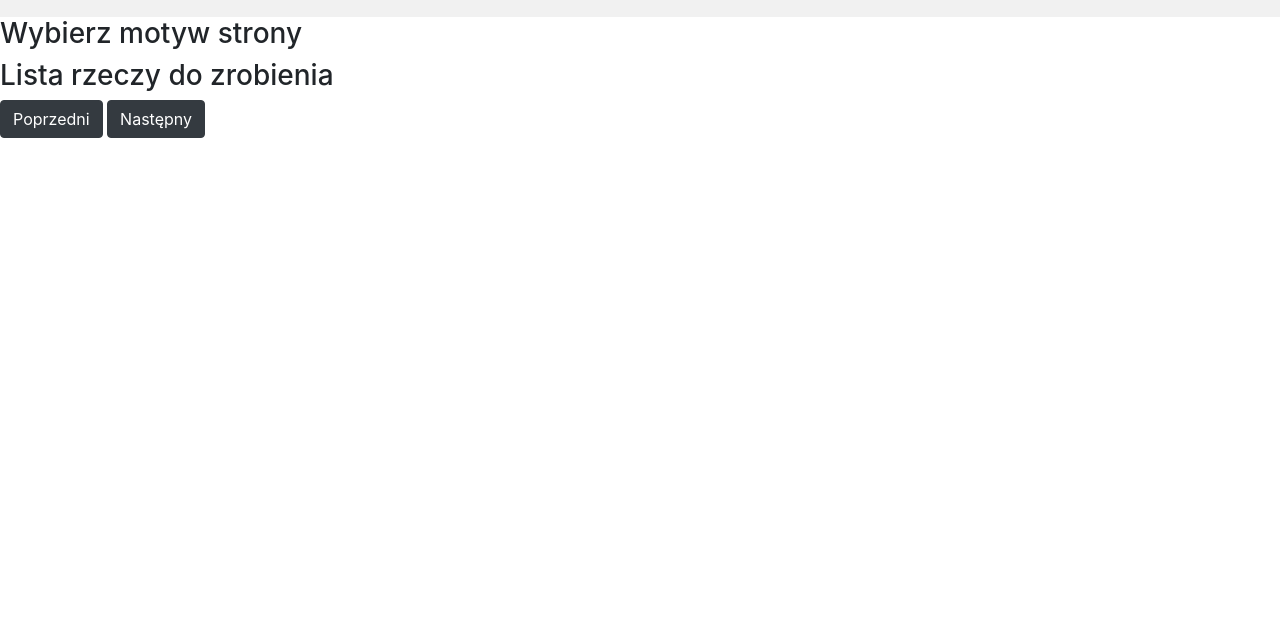
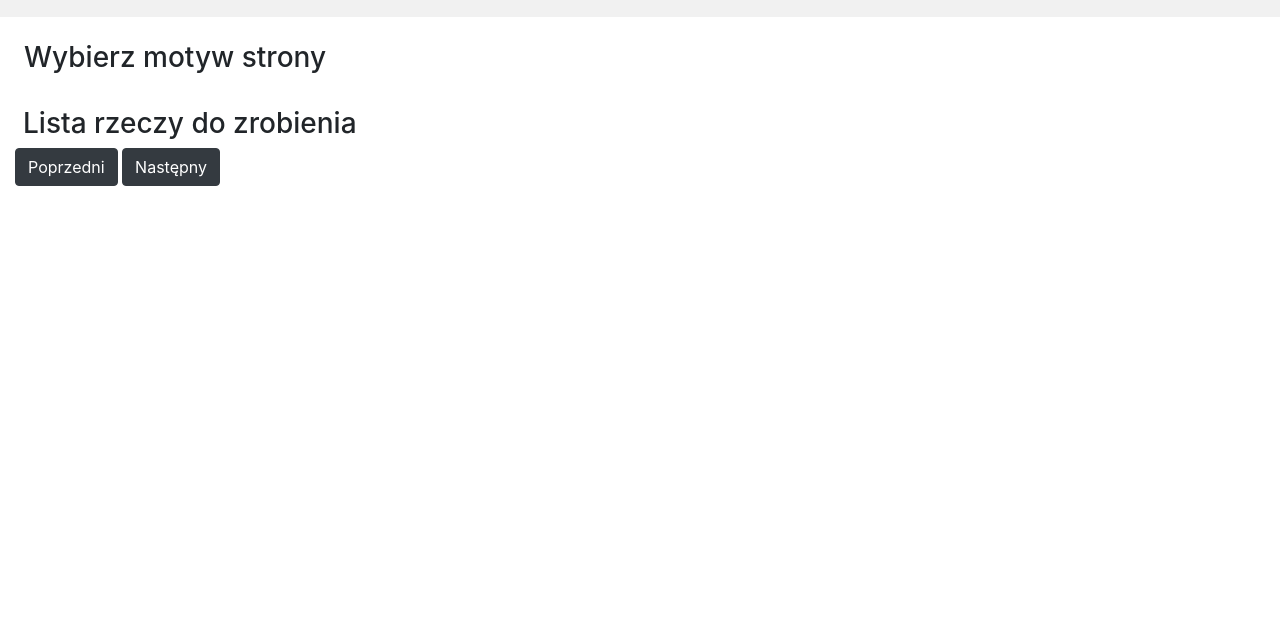
Before and after one commit to janschab/edi_projekt, a plain HTML site: page index.html in a window 1280 px wide. Shown: the part 103-746 px from the top of the page. Drawn offline with nearby package versions, Linux system fonts and the light colour scheme; no server answers.

Commit message:
Update index.html
final v.

```diff
--- a/index.html
+++ b/index.html
@@ -1,6 +1,5 @@
 <!doctype html>
 <html lang="pl">
-
 <head>
     <meta charset="utf-8">
     <meta http-equiv="X-UA-Compatible" content="IE=edge,chrome=1">
@@ -17,24 +16,27 @@
 </head>
 
 <body>
-    <header class="todo_header">
+    <header class="todo_header mb-4">
         <a href="index.html"><h1>Todo list</h1></a>
     </header>
     <main>
-        <div class="row">
-            <div class="col-sm-12">
-                <h3>Wybierz motyw strony</h3>
-                <div id="colors" class="row">
-                    <div class="color col-sm-4 col-md-2 d-none"></div>
+        <div class="d-flex flex-wrap mb-4">
+            <div class="col-sm-12 p-0">
+                <h3 class="ml-4">Wybierz motyw strony</h3>
+                <div id="colors" class="d-flex flex-wrap">
+                    <div class="color col-sm-12 col-md-6 col-lg-2 d-none">
+                        <div class="color__name"></div>
+                        <div class="color__code"></div>
+                    </div>
                 </div>
             </div>
         </div>
-        <div class="row">
+        <div class="d-flex flex-wrap">
             <div class="col-sm-12">
-                <h3>Lista rzeczy do zrobienia</h3>
+                <h3 class="ml-2">Lista rzeczy do zrobienia</h3>
                 <button id="prev-button" class="btn btn-dark">Poprzedni</button>
                 <button id="next-button" class="btn btn-dark">Następny</button>
-                <div class="row">
+                <div class="d-flex flex-wrap">
                     <div class="col-sm-12 col-lg-6">
                         <div id="todos" class="d-flex flex-wrap">
                             <div class="todo d-none w-100">
```
